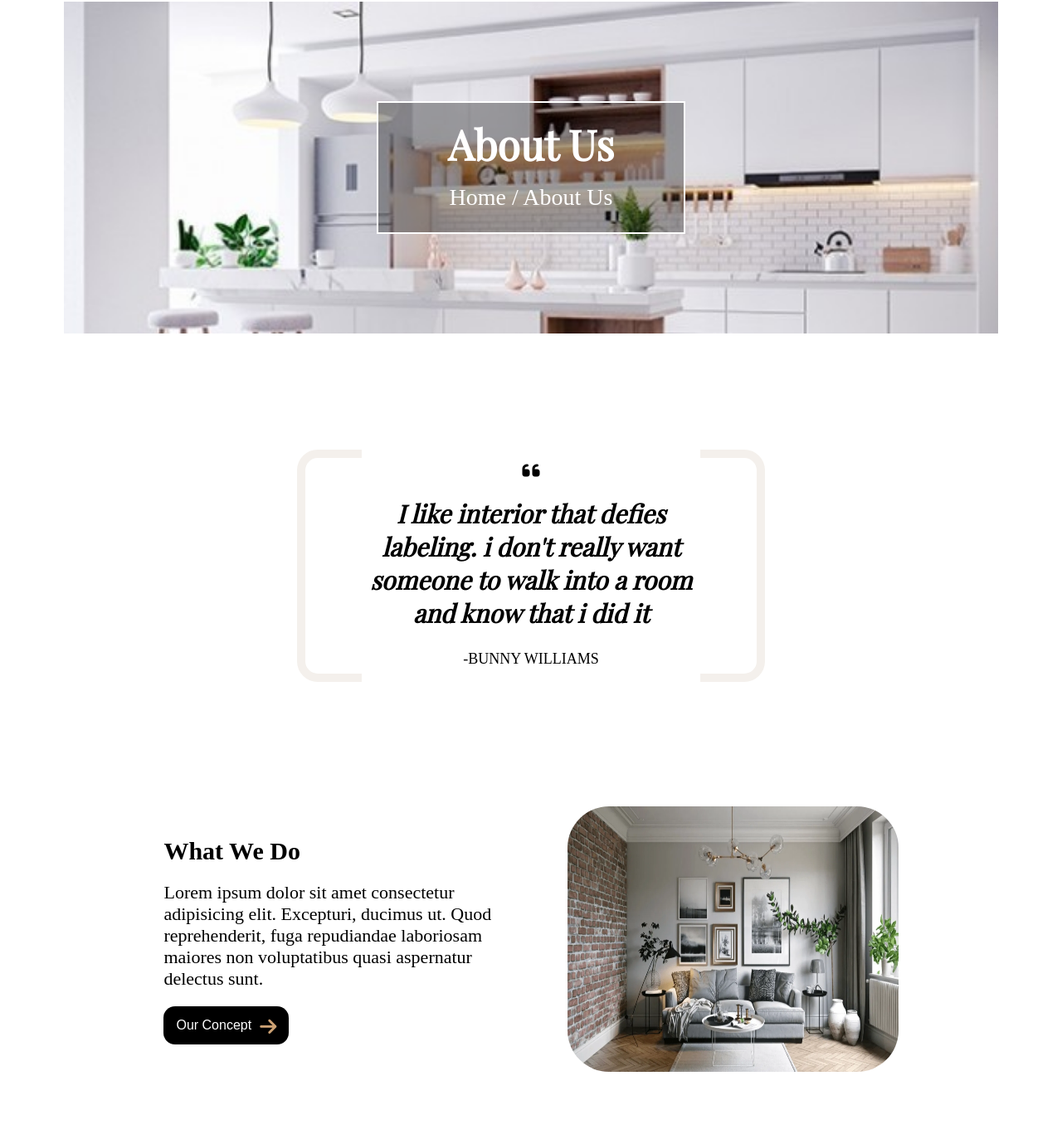
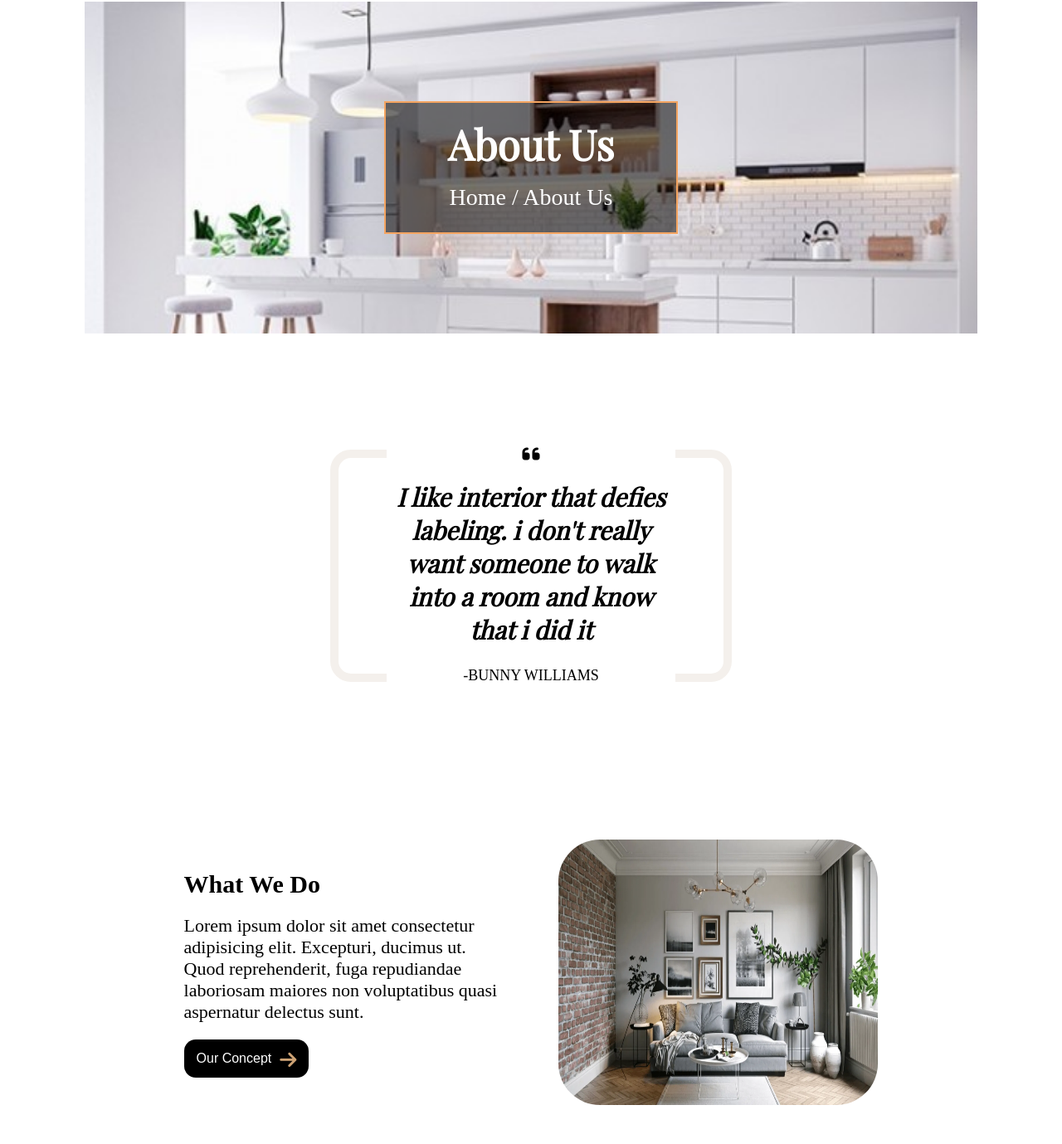
Before and after one commit to Payal-kapase123/CSS-Responsive-website, a plain HTML site: page About-us/about.html in a window 1280 px wide. Shown: the part 80-1459 px from the top of the page at 83% size. Drawn offline with nearby package versions, Linux system fonts and the light colour scheme; a web font is replaced by a local one.

Commit message:
update about file

```diff
--- a/About-us/about.css
+++ b/About-us/about.css
@@ -6,7 +6,7 @@
 }
 
 .contenar {
-    padding: 0px 8%;
+    padding: 0px 5%;
 
 }
 
@@ -73,7 +73,8 @@ ul,
     }
 
     .contenar {
-        padding: 10px 6%;
+        padding: 10px 8%;
+
     }
 
     .fa-bars {
@@ -163,7 +164,7 @@ ul,
 
     li {
 
-        font-size: 22px;
+        font-size: 19px;
     }
 
     .nav-btn i {
@@ -189,11 +190,11 @@ ul,
 }
 
 .main .project {
-    background-color: rgba(0, 0, 0, 0.336);
+    background-color: rgba(0, 0, 0, 0.538);
     color: white;
     width: 60%;
     height: 15vh;
-    border: 2px solid white;
+    border: 2px solid sandybrown;
     display: flex;
     flex-direction: column;
     justify-content: center;
@@ -268,11 +269,9 @@ ul,
 
     width: 100%;
     height: 45vh;
-    /* margin: 15% 0px; */
     display: flex;
     justify-content: center;
     align-items: center;
-    /* border: 2px solid black; */
 }
 
 .bout-outer-box {
@@ -338,7 +337,7 @@ ul,
 
     .bout-outer-box,
     .quot-box {
-        width: 60%;
+        width: 55%;
         height: 35vh;
 
     }
@@ -363,7 +362,7 @@ ul,
     }
 
     .bout-outer-box {
-        width: 50%;
+        width: 45%;
     }
 
     .quot-box h3 {
@@ -386,11 +385,11 @@ ul,
 
 .working-box {
      margin-bottom: 15%;
-      /* border: 2px solid black; */
+     padding: 10px 10px 20px;
+     box-shadow: 0px 0px 10px rgb(0,0,0, 0.2);
 }
 
 .working-info {
-    padding: 10px 0px;
     text-align: center;
 }
 
@@ -421,7 +420,7 @@ p {
 
 .woking-img img {
     width: 100%;
-    height: 40vh;
+    height: 30vh;
     border-radius: 4px;
 
 }
@@ -430,11 +429,13 @@ p {
 
 
     .working-box {
-        width: 90%;
+        width: 95%;
+        /* height: 80vh; */
+        padding: 40px 30px 40px;
     }
 
     .working-info {
-        margin: 20px 0px;
+        margin: 40px 0px;
     }
 
     .working-info h1 {
@@ -443,7 +444,7 @@ p {
 
     .working-info p {
         font-size: 29px;
-
+        margin: 20px 0px;
     }
 
     .working-info button {
@@ -469,10 +470,11 @@ p {
         display: flex;
         align-items: center;
         gap: 7%;
+        box-shadow: none;
     }
 
     .working-box {
-        width: 95%;
+        width: 90%;
         margin-bottom: 10%;
     }
 
@@ -500,7 +502,7 @@ p {
 
     .woking-img img {
         border-radius: 50px;
-
+        height: 40vh;
     }
 
     .working-info button {
@@ -522,7 +524,7 @@ p {
     }
 
     .box-11{
-         margin-bottom: 15%;
+         margin-bottom: 10%;
     }
 
     .box-2 {
@@ -535,8 +537,9 @@ p {
 
 
     .working-box {
-        width: 80%;
-        gap: 10%;
+        width: 85%;
+        gap: 8%;
+        /* border: 2px solid black;/ */
     }
 
 
@@ -608,7 +611,7 @@ p {
     .people-info h1 {
         font-size: 32px;
         margin: 20px 0px 30px;
-        width: 50%;
+        width: 60%;
     }
 
     .people-img img {
@@ -684,7 +687,6 @@ p {
     display: flex;
     flex-direction: column;
     justify-content: center;
-
 }
 
 .contact-box h1 {
@@ -745,6 +747,7 @@ button .fa-arrow-right {
 
     .contact-box {
         align-items: center;
+
         width: 90%;
     }
 
```
